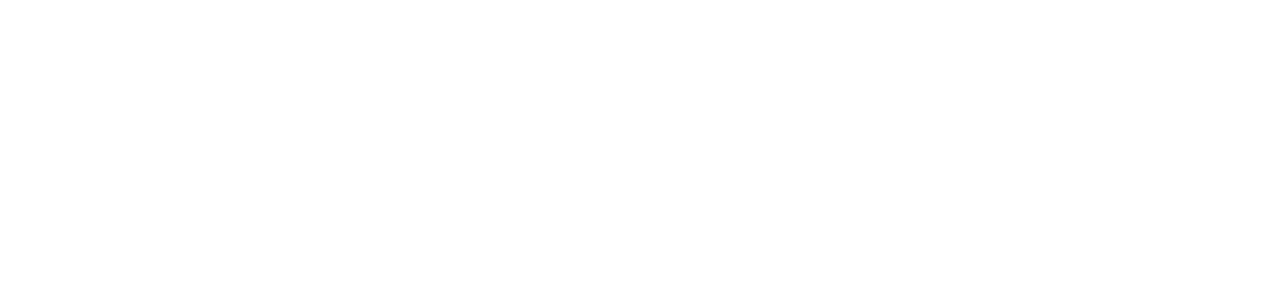
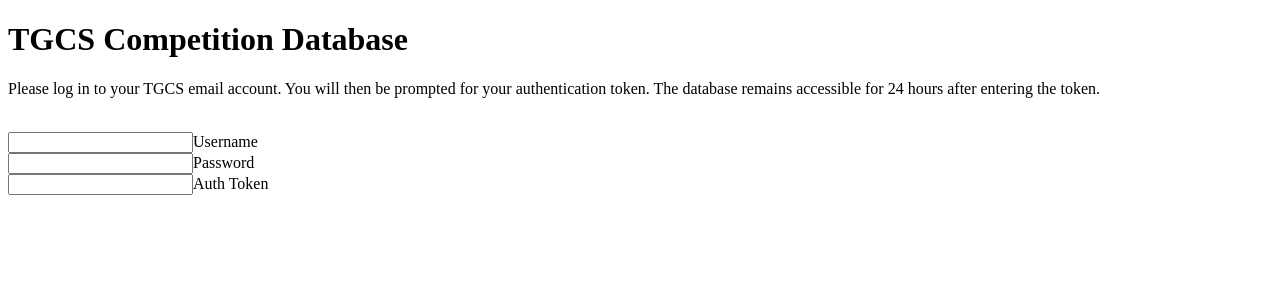
Before and after one commit to tahmid-23/TGCSCompetitionFrontend, a React (Create React App) app: page /login in a window 1280 px wide. Before the commit this address had no page. Shown: the top 300 px of the page. Built offline with nearby package versions, Linux system fonts and the light colour scheme.

Commit message:
basic login page

```diff
--- /dev/null
+++ b/src/components/Login/Login.tsx
@@ -0,0 +1,23 @@
+import TextBox from '../InputComponents/TextBox';
+
+const Login = () => {
+  return (
+    <>
+      <h1>TGCS Competition Database</h1>
+      <p>
+        Please log in to your TGCS email account. You will then be prompted for
+        your authentication token. The database remains accessible for 24 hours
+        after entering the token.
+      </p>
+      <br />
+      <TextBox id="username" name="Username" />
+      <br />
+      <input type="password" name="Password" id="password" />
+      <label htmlFor="password">Password</label>
+      <br />
+      <TextBox id="auth_token" name="Auth Token" />
+    </>
+  );
+};
+
+export default Login;
--- a/src/index.tsx
+++ b/src/index.tsx
@@ -12,6 +12,7 @@
 import './index.css';
 import EditCompetition from './components/Edit/EditCompetition';
 import EditProgram from './components/Edit/EditProgram';
+import Login from './components/Login/Login';
 
 const root = ReactDOM.createRoot(
   document.getElementById('root') as HTMLElement
@@ -34,6 +35,7 @@
         <Route path="/edit-program/:programId" element={<EditProgram />} />
         <Route path="/feedback" element={<FeedbackForm />} />
         <Route path="/recommendation" element={<RecommendationWrapper />} />
+        <Route path="/login" element={<Login />} />
       </Routes>
     </BrowserRouter>
   </React.StrictMode>
```
